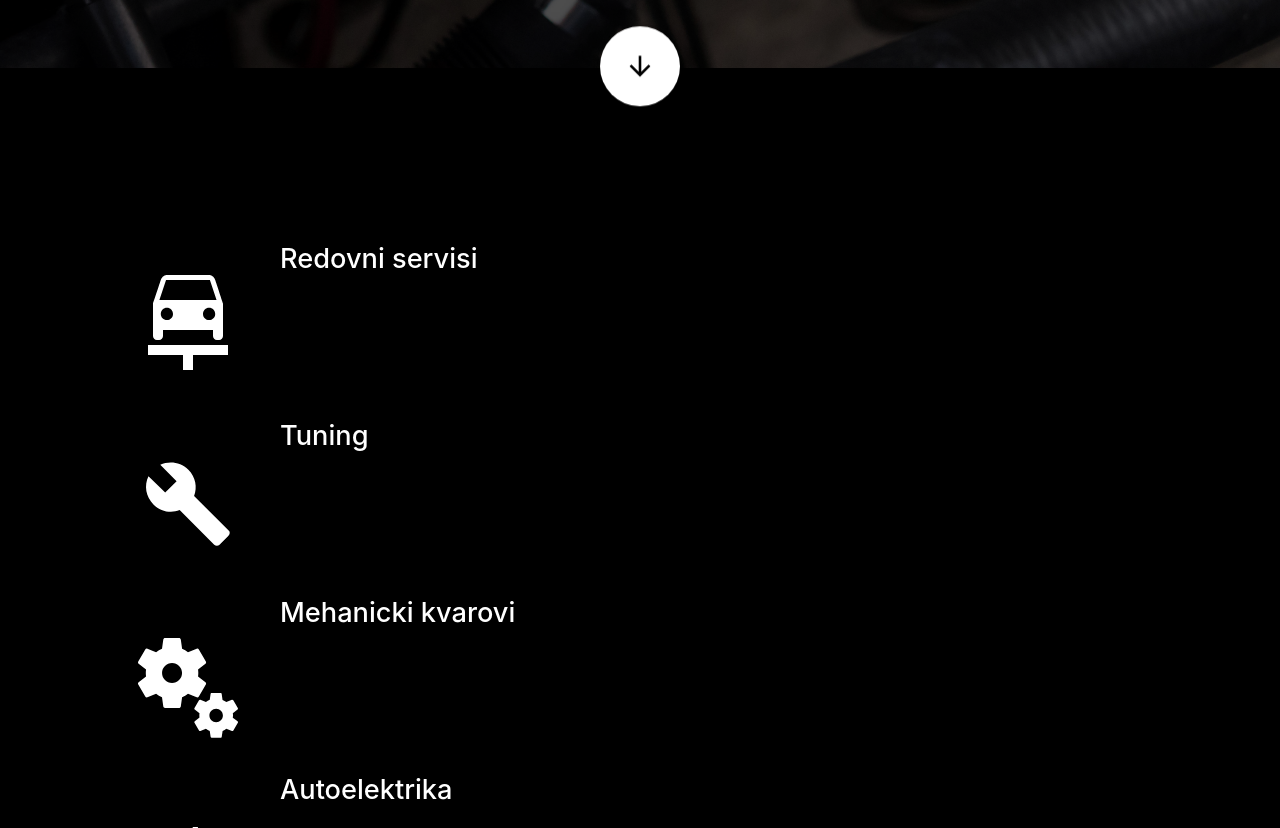
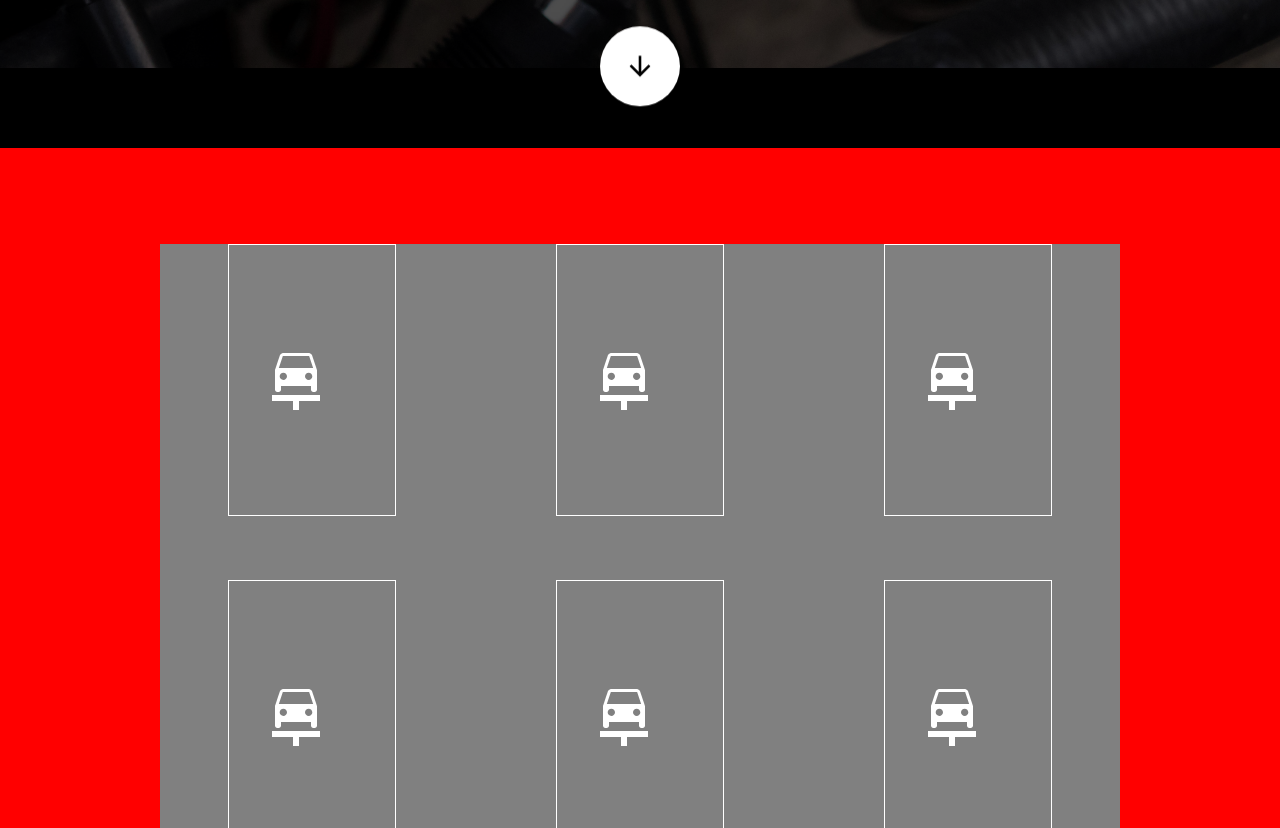
Before and after one commit to MilosGlamocak/sn_service, a React (Create React App) app: page / in a window 1280 px wide. Shown: the part 652-1480 px from the top of the page. Built offline with nearby package versions, Linux system fonts and the light colour scheme.

Commit message:
Started implementing mui grid

```diff
--- a/src/Components/InfoPage.jsx
+++ b/src/Components/InfoPage.jsx
@@ -1,6 +1,6 @@
 import React from "react"
 import '../Styles/InfoPage.css'
-import { Container } from "@mui/material"
+import { Container, Grid, item } from "@mui/material"
 import CarRepairIcon from '@mui/icons-material/CarRepair';
 import BuildIcon from '@mui/icons-material/Build';
 import MiscellaneousServicesIcon from '@mui/icons-material/MiscellaneousServices';
@@ -16,8 +16,30 @@ function InfoPage() {
 return (
     <>
     <Container className="infoContainer">
+    <Grid container columns={{ xs: 3, sm: 2, md: 40 }}
+    columnGap={{xs: 0, sm: 0, md: 20}}
+    rowGap={{xs: 2, md: 8}} style={{backgroundColor: 'gray', alignItems: 'center', justifyContent: 'center', width: '100%'}}>
+        {Array.from(Array(6)).map((_, index) => (
+          <Grid item xs={1} sm={1} md={7} key={index} >
+            <Container className='infoDiv'>
+                <CarRepairIcon className="infoIcon carRepairIcon"/>
+            </Container>
+          </Grid>
+        ))}
+      </Grid>
+    </Container>
+    <Container className="infoMechanics">
+        <Container className="mechanicText"></Container>
+        <Container className="mechanicImg"></Container>
+    </Container>
+    </>
 
-        <Container className="infoIcons">
+)
+}
+
+export default InfoPage
+
+/**<Container className="infoIcons">
             <CarRepairIcon className="infoIcon carRepairIcon"/>
             <BuildIcon className="infoIcon buildIcon"/>
             <MiscellaneousServicesIcon className="infoIcon miscIcon" />
@@ -29,16 +51,4 @@ return (
             <p>Mehanicki kvarovi</p>
             <p>Autoelektrika</p>
         </Container>
-        <Container style={{maxWidth:'50%'}} /*ovo je samo jer justify content ne radi u infoContaineru*//>
-    </Container>
-    <Container className="infoMechanics">
-        <Container className="mechanicText"></Container>
-        <Container className="mechanicImg"></Container>
-
-    </Container>
-    </>
-
-)
-}
-
-export default InfoPage
+        <Container style={{maxWidth:'50%'}} /*ovo je samo jer justify content ne radi u infoContaineru/> */
--- a/src/Styles/InfoPage.css
+++ b/src/Styles/InfoPage.css
@@ -1,13 +1,14 @@
 .infoContainer {
-    max-width: 100vw !important;
+    max-width: 100% !important;
     height: 100vh;
     z-index: 997;
     display: flex !important;
     align-items: center;
     flex-direction: row;
     justify-content:center;
-    padding: 0 !important;
+    padding: 0 10rem 0 10rem !important;
     gap: 0;
+    background-color: red;
 }
 
 .infoIconText {
@@ -36,8 +37,16 @@
     gap: 10rem;
 }
 
+.infoDiv {
+    border: 1px solid white;
+    height: 17rem;
+    display: flex !important;
+    align-items: center;
+    justify-content: center;
+}
+
 .infoIcon {
-    scale: 5;
+    scale: 3;
     color: white;
     margin-right: 2rem;
 }
```
